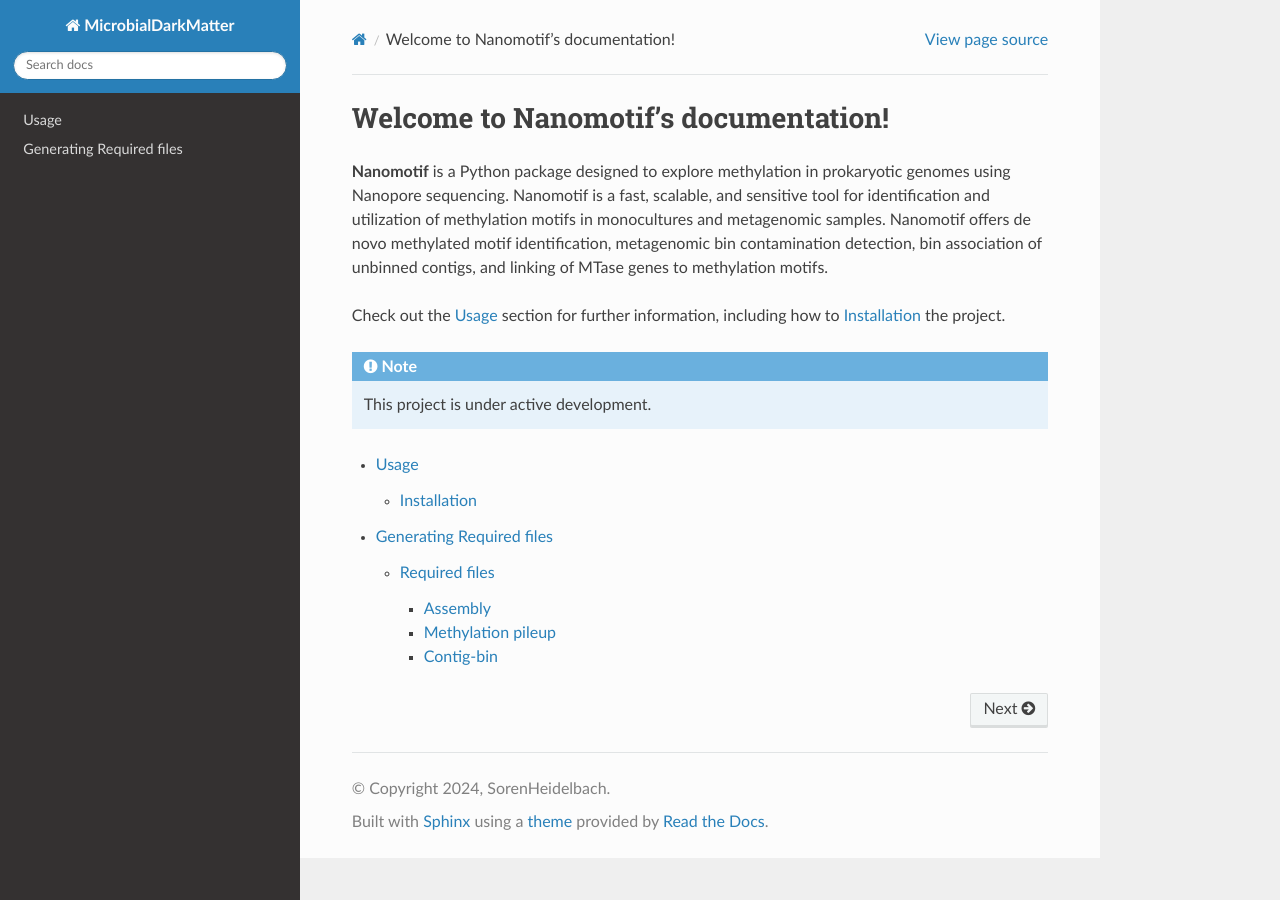
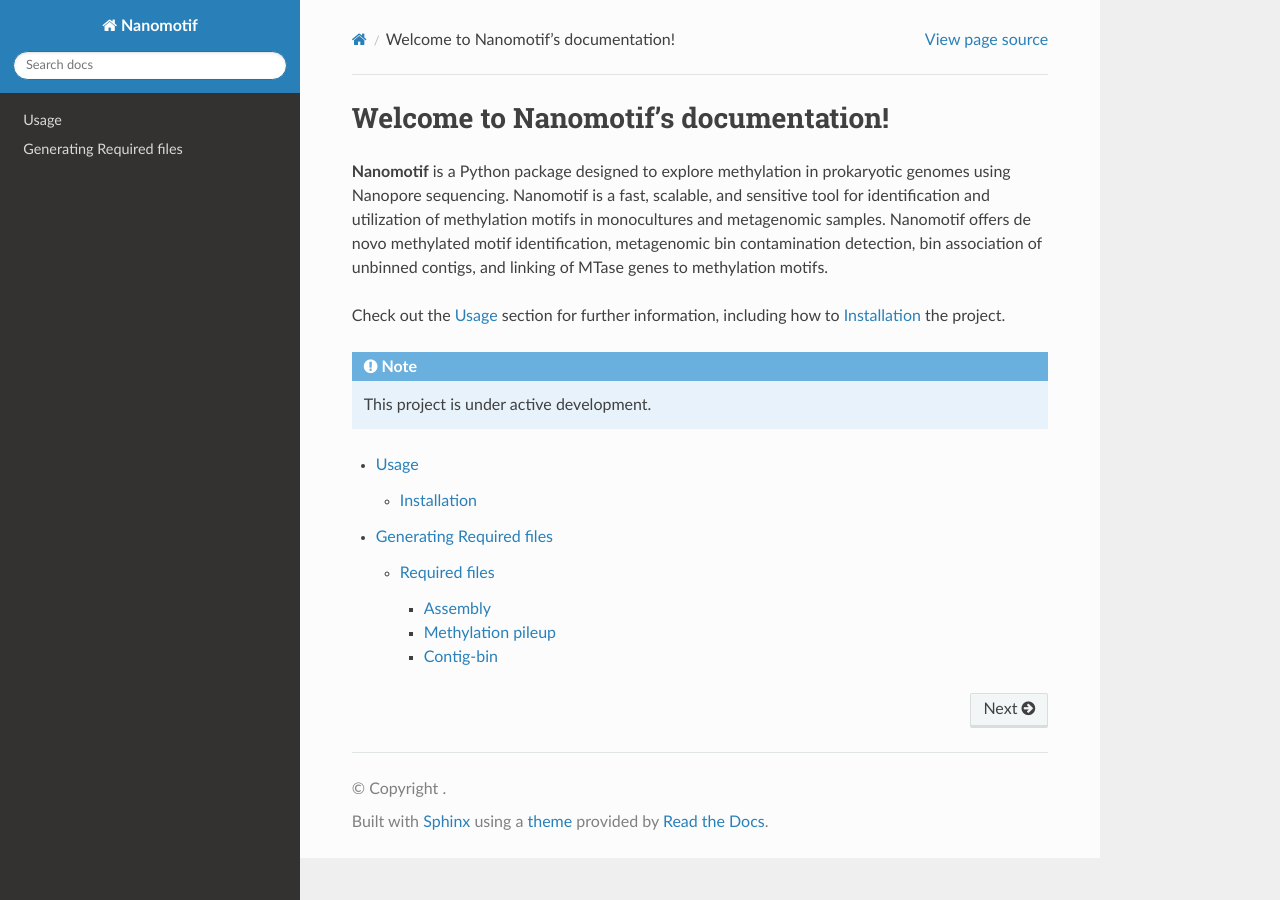
Before and after one commit to MicrobialDarkMatter/nanomotif, a Sphinx documentation site: the page built from docs/source/index.rst, in a window 1280 px wide. Built offline with Sphinx 7.4.7 and the Read the Docs theme 2.0.0, drawn with Linux system fonts in a browser that asks for light colours.

Commit message:
docs: Update project and author information in conf.py

```diff
--- a/docs/source/conf.py
+++ b/docs/source/conf.py
@@ -2,9 +2,8 @@
 
 # -- Project information
 
-project = 'MicrobialDarkMatter'
-copyright = '2024, SorenHeidelbach'
-author = 'SorenHeidelbach'
+project = 'Nanomotif'
+author = 'MicrobialDarkMatter'
 
 # -- General configuration
 
```
